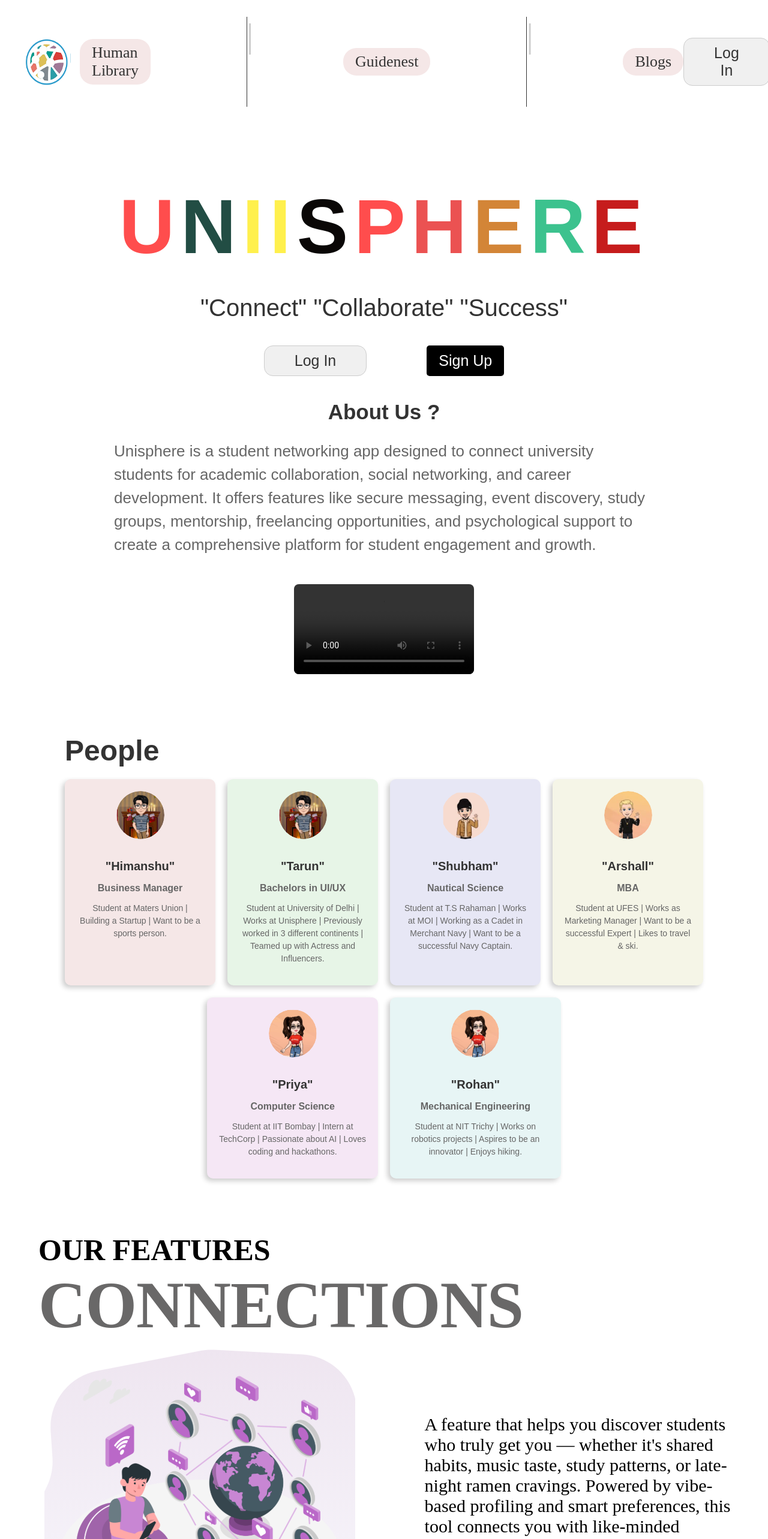
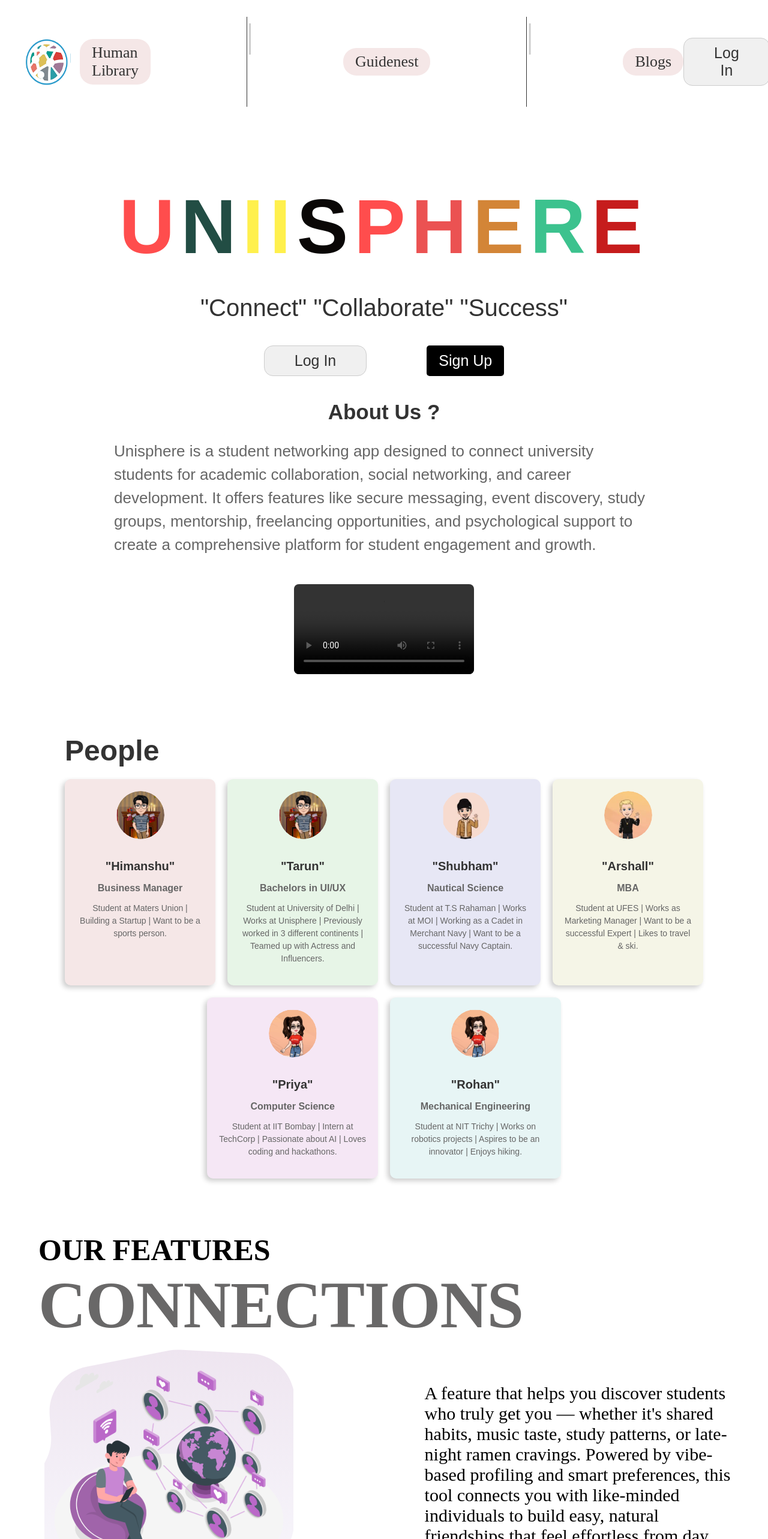
Before and after one commit to satyamsoni853/Uniispherewebsite, a React (Vite) app: page / in a window 1280 px wide. Shown: the top 2566 px of the page at 60% size. Built offline with nearby package versions, Linux system fonts and the light colour scheme; grey boxes are pictures that could not be loaded.

Commit message:
mydone 2

```diff
--- a/src/Components/Blog/Blog.css
+++ b/src/Components/Blog/Blog.css
@@ -17,8 +17,8 @@
   letter-spacing: -1px;
 }
 .uni-blog-image {
-  width: 100%;
-  height: 100%;
+  width: 80%;
+  height: 80%;
 
   border-radius: 10px;
 }
@@ -35,6 +35,7 @@
   width: 45%;
   background-image: url(./bg.svg);
  display: flex;
+ height: 60vh;
  justify-content: center;
  align-items: center;
 
--- a/src/Components/Connections/Connections.css
+++ b/src/Components/Connections/Connections.css
@@ -23,8 +23,8 @@
   letter-spacing: -1px;
 }
 .main-connections-image {
-  width: 100%;
-  height: 100%;
+  width: 80%;
+  height: 80%;
   background-image: url(./bg.svg);
   background-size: cover;
   background-position: center;
```
Also changed, not shown: 1 other file (tests, documents, lock files or other folders).
